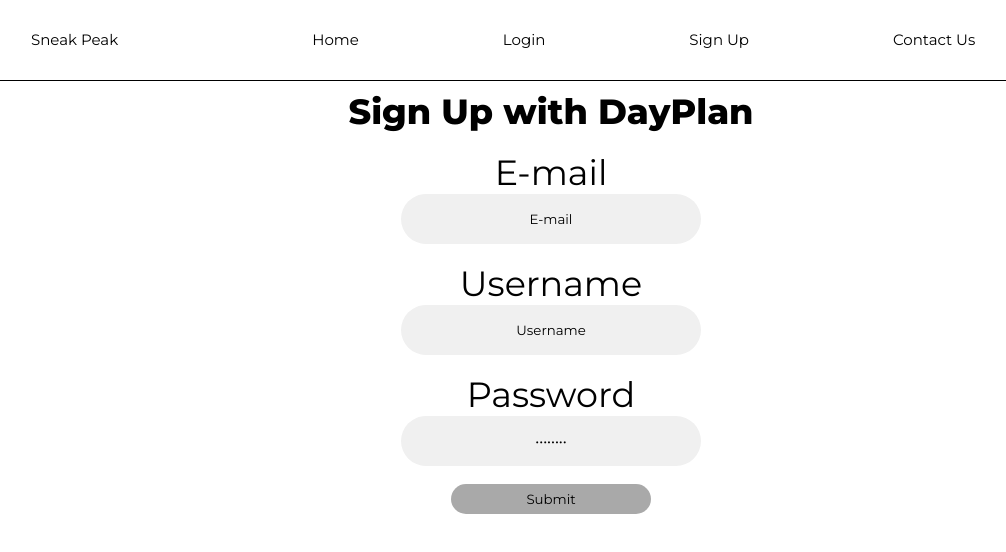
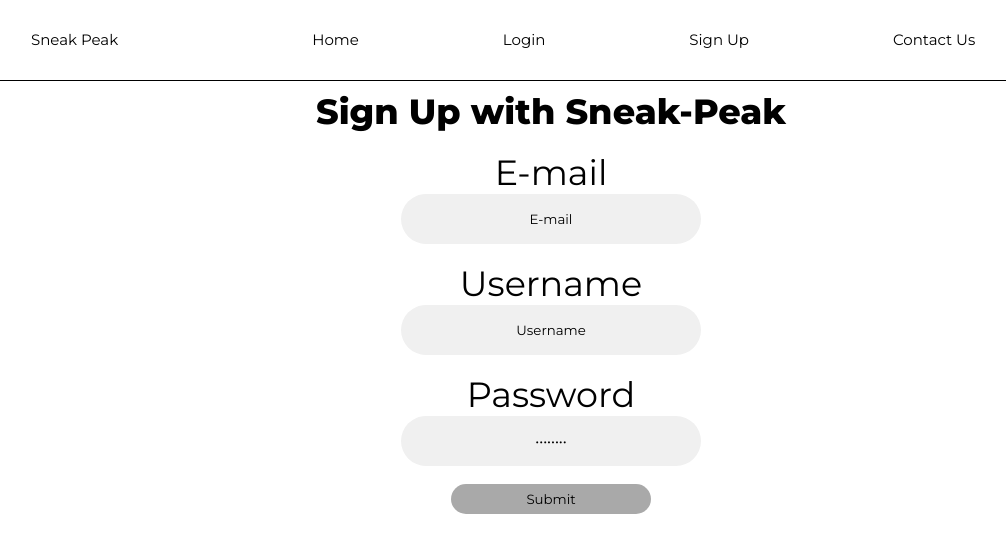
Before and after one commit to AlphaPranav9102/sneakPeak, a plain HTML site: page signup.html in a window 1280 px wide. Shown: the whole page, without its empty margins (89-1095 px from the left). Drawn offline with Linux system fonts and the light colour scheme.

Commit message:
Update signup.html

```diff
--- a/signup.html
+++ b/signup.html
@@ -24,7 +24,7 @@
 		<br>
 		<br>
 
-		<h1 class="header1header"> Sign Up with DayPlan</h1>
+		<h1 class="header1header"> Sign Up with Sneak-Peak</h1>
 		<br>
 		<form>
 		    <p class="header1header">E-mail</p>
```
